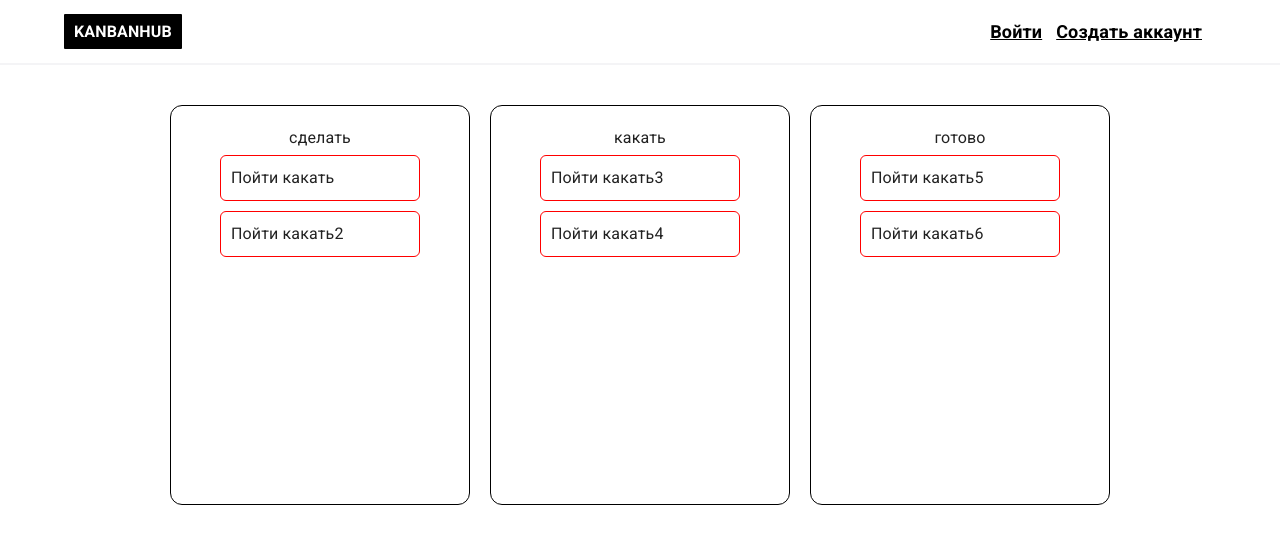
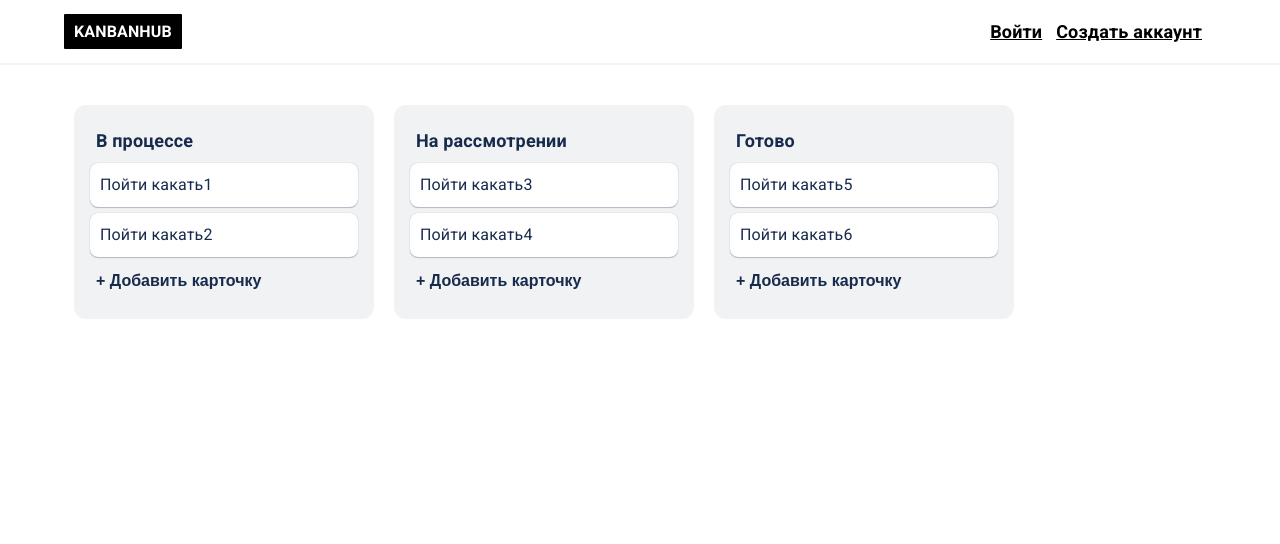
Before and after one commit to temaweb10/KanbanHub-frontend, a React (Create React App) app: page /board in a window 1280 px wide. Shown: the top 544 px of the page. Built offline with nearby package versions, Linux system fonts and the light colour scheme; no server answers.

Commit message:
create base kanbanboard

```diff
--- a/src/App.js
+++ b/src/App.js
@@ -20,17 +20,38 @@ function App() {
   return (
     <>
       <Header />
-      <Container maxWidth="lg">
-        <Routes>
-          {/*      <Route path="/" element={<Home />} /> */}
-          {/*           <Route path="/posts/:id" element={<FullPost />} />
+
+      <Routes>
+        {/*      <Route path="/" element={<Home />} /> */}
+        {/*           <Route path="/posts/:id" element={<FullPost />} />
           <Route path="/add-post" element={<AddPost />} /> */}
-          <Route path="/login" element={<Login />} />
-          <Route path="/register" element={<Registration />} />
-          <Route path="/board" element={<KanbanBoard />} />
-          <Route path="*" element={<notFound />} />
-        </Routes>
-      </Container>
+        <Route
+          path="/login"
+          element={
+            <Container maxWidth="lg">
+              <Login />
+            </Container>
+          }
+        />
+        <Route
+          path="/register"
+          element={
+            <Container maxWidth="lg">
+              <Registration />
+            </Container>
+          }
+        />
+        <Route path="/board" element={<KanbanBoard />} />
+        <Route
+          path="*"
+          element={
+            <Container maxWidth="lg">
+              {" "}
+              <notFound />
+            </Container>
+          }
+        />
+      </Routes>
     </>
   );
 }
--- a/src/index.css
+++ b/src/index.css
@@ -4,3 +4,28 @@ button {
   background-color: #6788f3 !important;
   border-radius: 9px !important;
 }
+.column {
+  display: inline-block;
+  margin: 10px;
+  padding: 10px;
+  border: 1px solid #ccc;
+  border-radius: 5px;
+  width: 200px;
+  background-color: lightgray;
+}
+
+.card {
+  margin: 5px 0;
+  padding: 10px;
+  background-color: white;
+  border: 1px solid #ccc;
+  border-radius: 5px;
+}
+
+.cardList {
+  min-height: 100px;
+}
+
+.card.dragging {
+  opacity: 0.5;
+}
--- a/src/pages/KanbanBoard/KanbanBoard.jsx
+++ b/src/pages/KanbanBoard/KanbanBoard.jsx
@@ -1,18 +1,17 @@
 import React, { useState } from "react";
-import "../KanbanBoard/KanbanBoard.css";
-function KanbanBoard() {
-  const [columns, setColumns] = useState([
+import styles from "../KanbanBoard/KanbanBoard.module.css";
+const initialColumns = [
   {
     id: 1,
-      title: "сделать",
+    title: "В процессе",
     items: [
-        { id: 1, title: "Пойти какать" },
+      { id: 1, title: "Пойти какать1" },
       { id: 2, title: "Пойти какать2" },
     ],
   },
   {
     id: 2,
-      title: "какать",
+    title: "На рассмотрении",
     items: [
       { id: 3, title: "Пойти какать3" },
       { id: 4, title: "Пойти какать4" },
@@ -20,74 +19,91 @@ function KanbanBoard() {
   },
   {
     id: 3,
-      title: "готово",
+    title: "Готово",
     items: [
       { id: 5, title: "Пойти какать5" },
       { id: 6, title: "Пойти какать6" },
     ],
   },
-  ]);
+];
 
-  const [currentColumn, setCurrentColumn] = useState(null);
-  const [currentiIem, setCurretItem] = useState();
+function KanbanBoard() {
+  const [columns, setColumns] = useState(initialColumns);
 
-  function dragOverHandler(e) {
+  const handleDragStart = (e, columnIndex, itemIndex) => {
+    e.dataTransfer.effectAllowed = "move";
+    e.dataTransfer.setData(
+      "text/plain",
+      JSON.stringify({ columnIndex, itemIndex })
+    );
+  };
+
+  const handleDragOver = (e) => {
     e.preventDefault();
-    if (e.target.className == "item") {
-      e.target.style.boxShadow = "0 4px 3px gray";
-      e.target.style.marginTop = "50px";
+    e.dataTransfer.dropEffect = "move";
+  };
+
+  const handleDrop = (e, columnIndex) => {
+    e.preventDefault();
+    const data = JSON.parse(e.dataTransfer.getData("text/plain"));
+    const { columnIndex: fromColumnIndex, itemIndex } = data;
+    if (fromColumnIndex !== columnIndex) {
+      const newItem = columns[fromColumnIndex].items[itemIndex];
+      const newColumns = [...columns];
+      newColumns[fromColumnIndex].items.splice(itemIndex, 1);
+      newColumns[columnIndex].items.push(newItem);
+      setColumns(newColumns);
     }
+  };
+
+  const handleAddCard = (columnIndex) => {
+    const newCardTitle = prompt("Введите название карточки:");
+    if (newCardTitle) {
+      const newCard = { id: Date.now(), title: newCardTitle };
+      const newColumns = [...columns];
+      newColumns[columnIndex].items.push(newCard);
+      setColumns(newColumns);
     }
-  function dragLeaveHandler(e) {
-    e.target.style.boxShadow = "none";
-    e.target.style.marginTop = "50px";
-  }
-  function dragStartHandler(e, column, item) {
-    setCurrentColumn(column);
-    setCurrentColumn(item);
-  }
-  function dragEndHandler(e) {
-    e.target.style.boxShadow = "none";
-  }
-  function dropHandler(e, column, item) {
-    e.preventDefault();
-    e.target.style.marginTop = "0px";
-    const currentIndex = currentColumn.items.indexOf(currentiIem);
-    currentColumn.items.splice(currentIndex, 1);
-    const dropIndex = currentColumn.items.indexOf(item);
-    column.items.splice(dropIndex + 1, 0, currentiIem);
-    setColumns(
-      column.map((b) => {
-        if (b.id === column.id) {
-          return column;
-        }
-        if (b.id === column.id) {
-          return currentColumn;
-        }
-        return b;
-      })
-    );
-  } /* 540 */
+  };
 
   return (
-    <div>
-      <div className={"board"}>
-        {columns.map((column) => (
-          <div className={"column"}>
-            <div className={"columnTitle"}>{column.title}</div>
-            {column.items.map((item) => (
+    <div className="App">
+      <div className={styles.board}>
+        {columns.map((column, columnIndex) => (
+          <div key={column.id} className={styles.column}>
+            <h2 className={styles.columnTitle}>{column.title}</h2>
             <div
-                onDragOver={(e) => dragOverHandler(e)}
-                onDragLeave={(e) => dragLeaveHandler(e, column, item)}
-                onDragStart={(e) => dragStartHandler(e, column, item)}
-                onDragEnd={(e) => dragEndHandler(e, column, item)}
-                onDrop={(e) => dropHandler(e, column, item)}
-                draggable={true}
-                className={"item"}
+              className={styles.columnContent}
+              onDragOver={(e) => handleDragOver(e)}
+              onDrop={(e) => handleDrop(e, columnIndex)}
+            >
+              {column.items.map((item, itemIndex) => (
+                <div
+                  key={item.id}
+                  className={styles.card}
+                  draggable
+                  onDragStart={(e) =>
+                    handleDragStart(e, columnIndex, itemIndex)
+                  }
                 >
                   {item.title}
                 </div>
               ))}
+              {/*  {column.items.length === 0 && (
+                <div
+                  className="EmptyCard"
+                  onClick={() => handleAddCard(columnIndex)}
+                >
+                  + Добавить карточку
+                </div>
+              )} */}
+              <button
+                className={styles.buttonAddCard}
+                onClick={() => handleAddCard(columnIndex)}
+              >
+                + Добавить карточку
+              </button>
+            </div>
           </div>
         ))}
       </div>
--- a/src/pages/KanbanBoard/KanbanBoard.module.css
+++ b/src/pages/KanbanBoard/KanbanBoard.module.css
@@ -1 +1,60 @@
-.board{display:flex;align-items:center;justify-content:center}.column{min-width:300px;min-height:400px;padding:20px 10px;border-radius:12px;margin:10px;display:flex;align-items:center;flex-direction:column;border:1px solid #000}.kanbanCard{width:200px;padding:10px;border-radius:6px;margin:5px 0;cursor:grab;border:1px solid red}
+.board {
+  display: flex;
+  /*   align-items: center; */
+  padding-left: 4rem;
+}
+.column {
+  min-width: 300px;
+  /*   min-height: 400px; */
+  padding: 20px 10px;
+  border-radius: 12px;
+  margin: 10px;
+  display: flex;
+  /*   align-items: center; */
+  flex-direction: column;
+
+  background-color: #f1f2f4;
+}
+.card {
+  background-color: #ffffff;
+  width: 100%;
+  padding: 10px;
+  border-radius: 8px;
+  margin-bottom: 6px;
+  box-shadow: 0px 1px 1px #091e4240, 0px 0px 1px #091e424f;
+  color: #172b4d;
+  cursor: pointer;
+}
+
+.columnTitle {
+  font-size: 18px;
+  font-weight: 600;
+  line-height: 20px;
+  margin: 0;
+  padding: 6px 8px 6px 12px;
+  background-color: transparent;
+  overflow: hidden;
+  overflow-wrap: anywhere;
+  white-space: normal;
+  cursor: pointer;
+  color: #172b4d;
+}
+
+.columnContent {
+  width: 100%;
+  padding: 6px;
+}
+
+.buttonAddCard {
+  border: 0px;
+  outline: 0px;
+  font-size: 16px;
+  font-weight: 700;
+  margin-top: 6px;
+  background-color: rgba(0, 0, 0, 0) !important;
+  color: #172b4d !important;
+}
+.buttonAddCard:focus {
+  border: 0px;
+  outline: 0px;
+}
```
Lines whose indentation alone changed are shown as unchanged.
